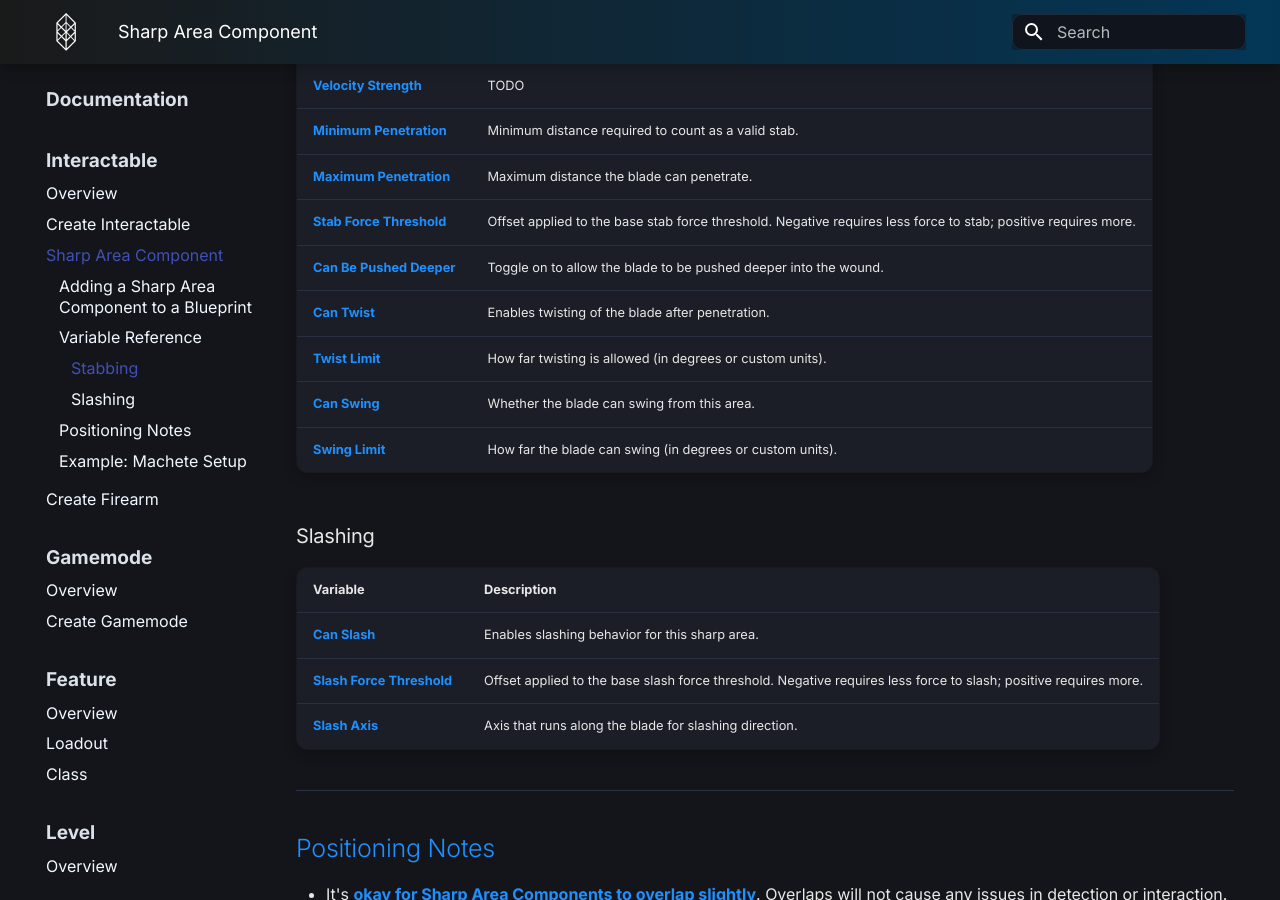
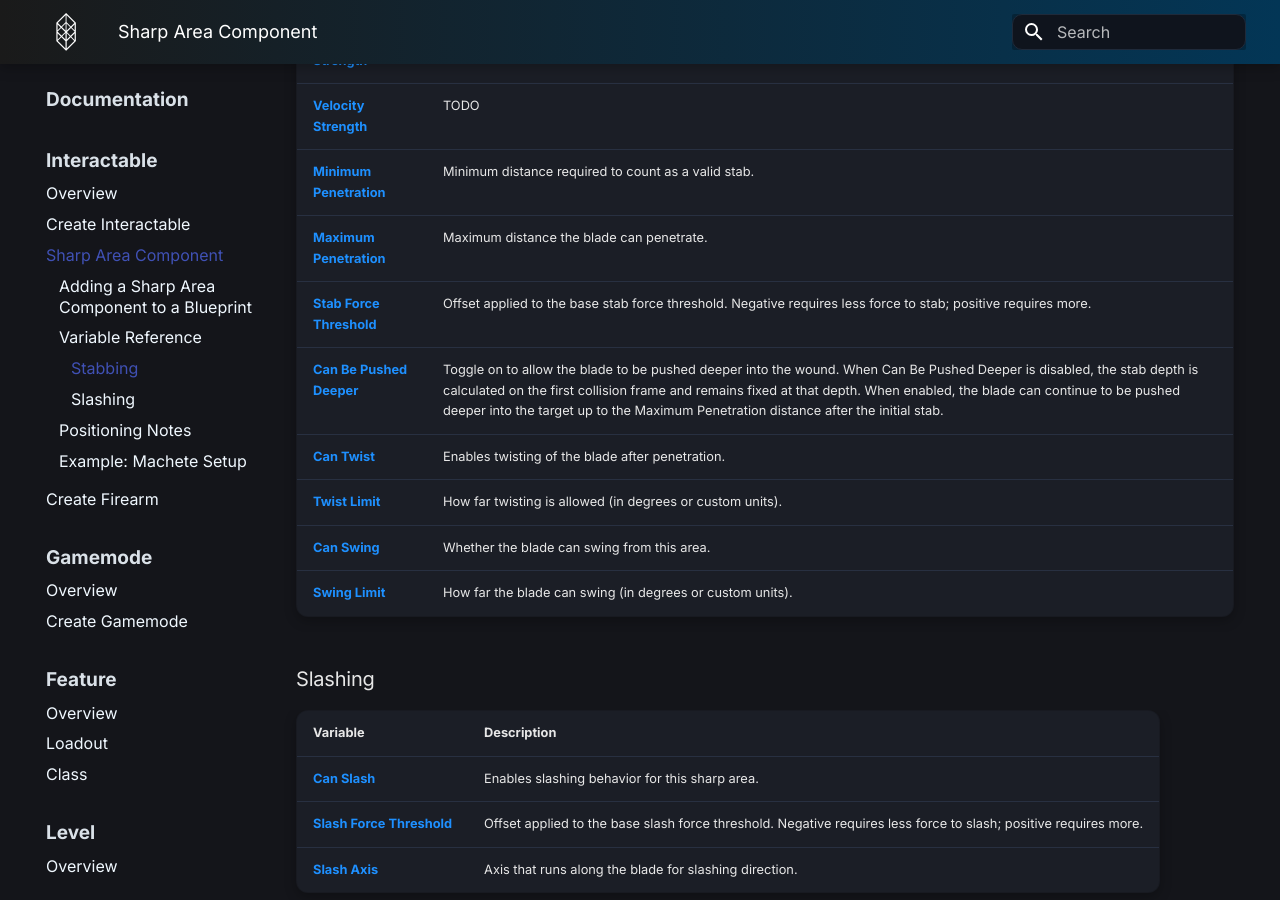
Before and after one commit to AtlasXRInc/RealitySDK-Documentation, an MkDocs documentation site: the page built from Documentation/Source/Documentation/Interactable/SharpArea.md, in a window 1280 px wide and 900 px high, scrolled down 1291 px. Built offline with MkDocs 1.6.1 and Material for MkDocs 9.7.7, drawn with Linux system fonts in a browser that asks for light colours.

Commit message:
update variable description

```diff
--- a/Documentation/Source/Documentation/Interactable/SharpArea.md
+++ b/Documentation/Source/Documentation/Interactable/SharpArea.md
@@ -43,7 +43,7 @@
 | **Minimum Penetration** | Minimum distance required to count as a valid stab. |
 | **Maximum Penetration** | Maximum distance the blade can penetrate. |
 | **Stab Force Threshold** | Offset applied to the base stab force threshold. Negative requires less force to stab; positive requires more. |
-| **Can Be Pushed Deeper** | Toggle on to allow the blade to be pushed deeper into the wound. |
+| **Can Be Pushed Deeper** | Toggle on to allow the blade to be pushed deeper into the wound. When Can Be Pushed Deeper is disabled, the stab depth is calculated on the first collision frame and remains fixed at that depth. When enabled, the blade can continue to be pushed deeper into the target up to the Maximum Penetration distance after the initial stab.|
 | **Can Twist** | Enables twisting of the blade after penetration. |
 | **Twist Limit** | How far twisting is allowed (in degrees or custom units). |
 | **Can Swing** | Whether the blade can swing from this area. |
```
